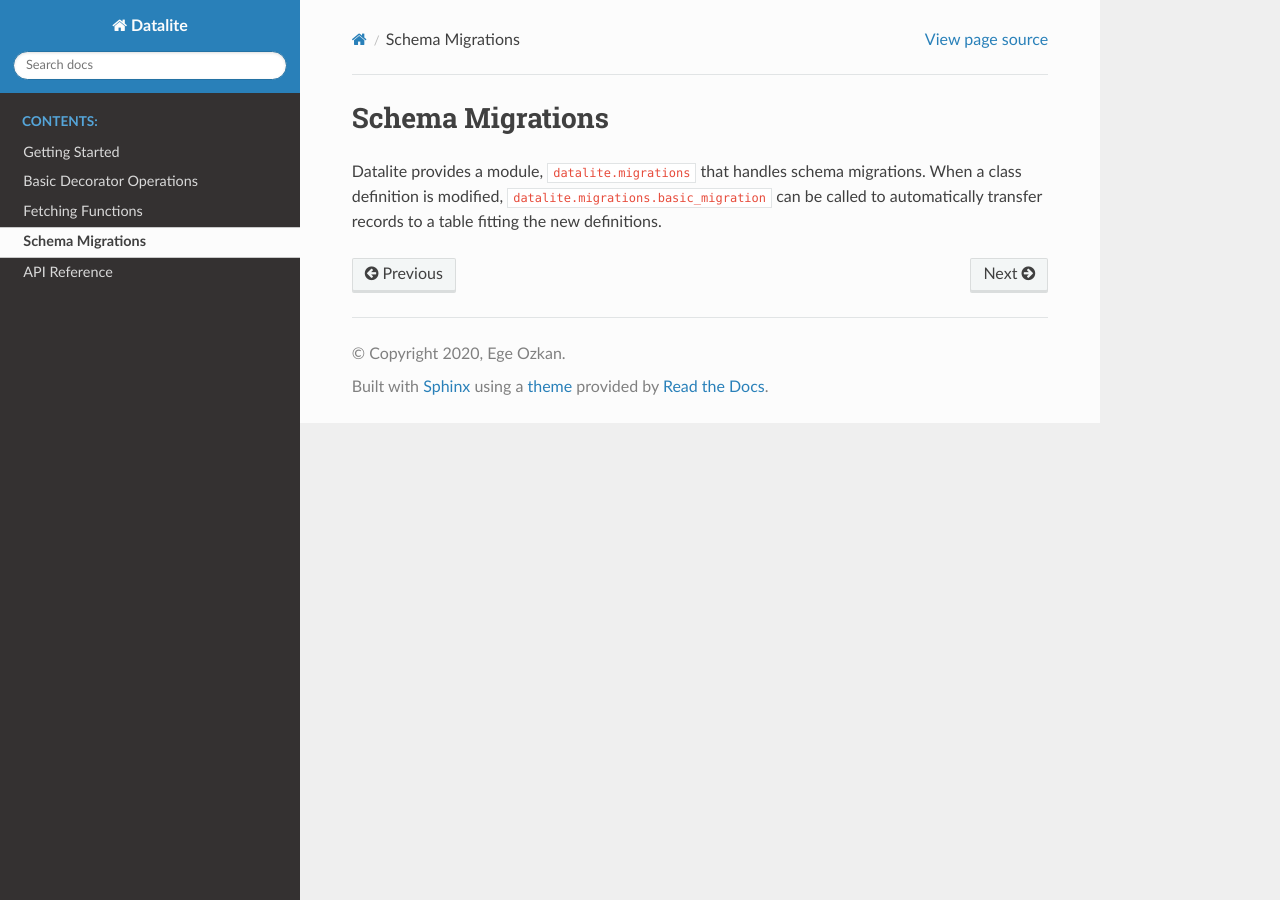
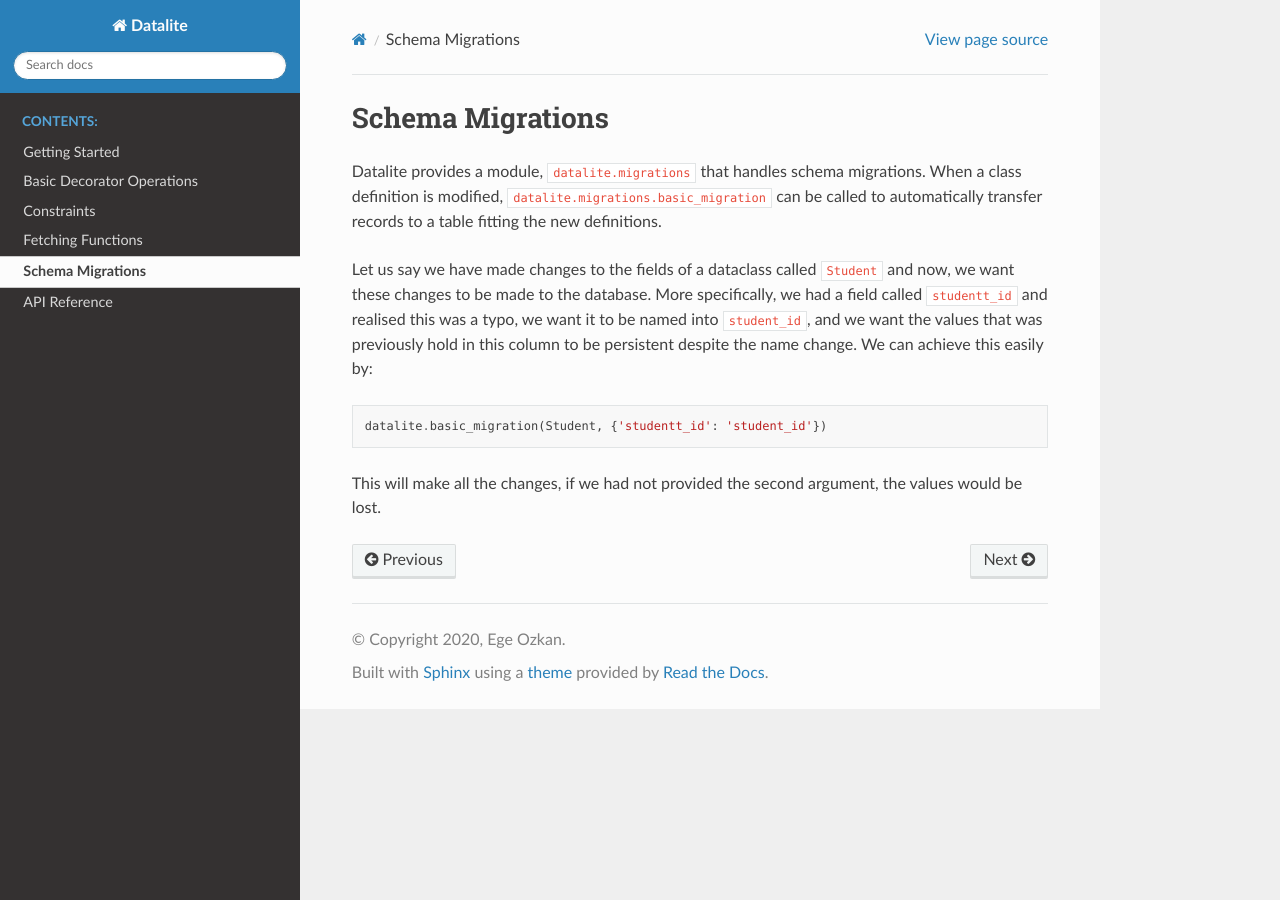
Before and after one commit to ambertide/datalite, a Sphinx documentation site: the page built from docs/migration.rst, in a window 1280 px wide. Built offline with Sphinx 7.4.7 and the Read the Docs theme 2.0.0, drawn with Linux system fonts in a browser that asks for light colours.

Commit message:
Add unique constraint, None option

```diff
--- a/docs/index.rst
+++ b/docs/index.rst
@@ -19,6 +19,7 @@
 
    installation
    decorator
+   constraints
    fetch
    migration
    datalite
--- a/docs/migration.rst
+++ b/docs/migration.rst
@@ -4,3 +4,16 @@
 Datalite provides a module, ``datalite.migrations`` that handles schema migrations. When a class
 definition is modified, ``datalite.migrations.basic_migration`` can be called to automatically
 transfer records to a table fitting the new definitions.
+
+Let us say we have made changes to the fields of a dataclass called ``Student`` and now,
+we want these changes to be made to the database. More specifically, we had a field called
+``studentt_id`` and realised this was a typo, we want it to be named into ``student_id``,
+and we want the values that was previously hold in this column to be persistent despite the
+name change. We can achieve this easily by:
+
+.. code-block:: python
+
+    datalite.basic_migration(Student, {'studentt_id': 'student_id'})
+
+This will make all the changes, if we had not provided the second argument,
+the values would be lost.
--- a/setup.py
+++ b/setup.py
@@ -5,7 +5,7 @@
 
 setuptools.setup(
     name="datalite", # Replace with your own username
-    version="0.5.6",
+    version="0.5.7",
     author="Ege Ozkan",
     author_email="egeemirozkan24@gmail.com",
     description="A small package that binds dataclasses to an sqlite database",
```
Also changed, not shown: datalite/__init__.py (+10 -1 lines), docs/constraints.rst (+67 -0 lines), docs/datalite.rst (+8 -0 lines), 4 other files.
